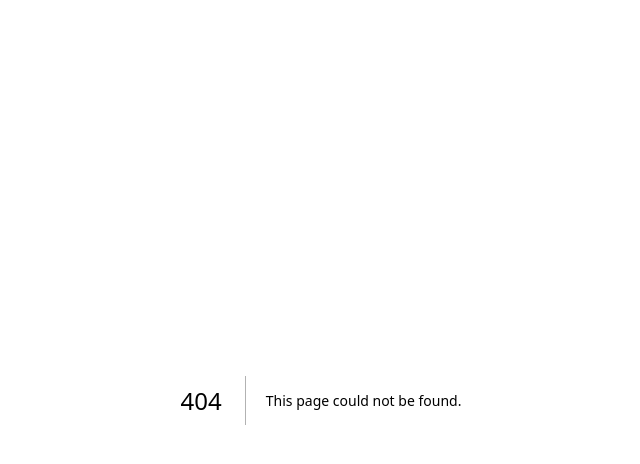
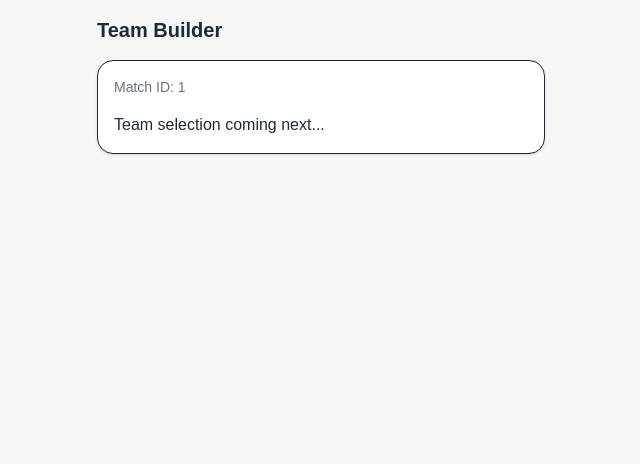
Before and after one commit to zenfantasy/fantasy-ipl-app, a Next.js app: page /match/1 in a window 1280 px wide. Before the commit this address had no page. Shown: the top 464 px of the page, without its empty margins (319-959 px from the left). Built offline with nearby package versions, Linux system fonts and the light colour scheme.

Commit message:
navigation to team builder added

```diff
--- /dev/null
+++ b/app/match/[id]/page.tsx
@@ -0,0 +1,30 @@
+"use client";
+
+import { useParams } from "next/navigation";
+
+export default function MatchPage() {
+  const params = useParams();
+  const matchId = params.id;
+
+  return (
+    <main className="min-h-screen bg-[#f7f7f5] text-gray-800 p-4">
+      <div className="max-w-md mx-auto">
+
+        <h1 className="text-xl font-semibold mb-4">
+          Team Builder
+        </h1>
+
+        <div className="bg-white rounded-2xl p-4 shadow-sm border">
+          <p className="text-sm text-gray-500">
+            Match ID: {matchId}
+          </p>
+
+          <p className="mt-4">
+            Team selection coming next...
+          </p>
+        </div>
+
+      </div>
+    </main>
+  );
+}
--- a/app/page.tsx
+++ b/app/page.tsx
@@ -1,6 +1,7 @@
 "use client";
 
 import { useEffect, useState } from "react";
+import { useRouter } from "next/navigation";
 
 type Match = {
   id: number;
@@ -17,6 +18,8 @@ type Match = {
 };
 
 export default function Home() {
+  const router = useRouter();
+
   const [matches, setMatches] = useState<Match[]>([]);
   const [timeNow, setTimeNow] = useState(Date.now());
 
@@ -52,7 +55,6 @@ export default function Home() {
     return <div className="p-4">Loading matches...</div>;
   }
 
-  // --- FILTERING LOGIC ---
   const now = new Date();
 
   const upcomingMatches = matches
@@ -69,6 +71,10 @@ export default function Home() {
 
   const nextMatch = liveMatches[0] || upcomingMatches[0];
 
+  const openMatch = (id: number) => {
+    router.push(`/match/${id}`);
+  };
+
   return (
     <main className="min-h-screen bg-[#f7f7f5] text-gray-800 p-4">
       <div className="max-w-md mx-auto space-y-6">
@@ -82,7 +88,10 @@ export default function Home() {
           <div>
             <h2 className="text-sm text-gray-500 mb-2">Next Match</h2>
 
-            <div className="bg-white rounded-2xl p-4 shadow-sm border">
+            <div
+              onClick={() => openMatch(nextMatch.id)}
+              className="bg-white rounded-2xl p-4 shadow-sm border cursor-pointer"
+            >
               <div className="flex justify-between items-center">
                 <span className="font-medium">
                   {nextMatch.teamA.name} vs {nextMatch.teamB.name}
@@ -107,7 +116,8 @@ export default function Home() {
             {upcomingMatches.slice(1, 6).map((match) => (
               <div
                 key={match.id}
-                className="bg-white rounded-2xl p-4 shadow-sm border flex justify-between"
+                onClick={() => openMatch(match.id)}
+                className="bg-white rounded-2xl p-4 shadow-sm border flex justify-between cursor-pointer"
               >
                 <div>
                   <div className="font-medium">
```
